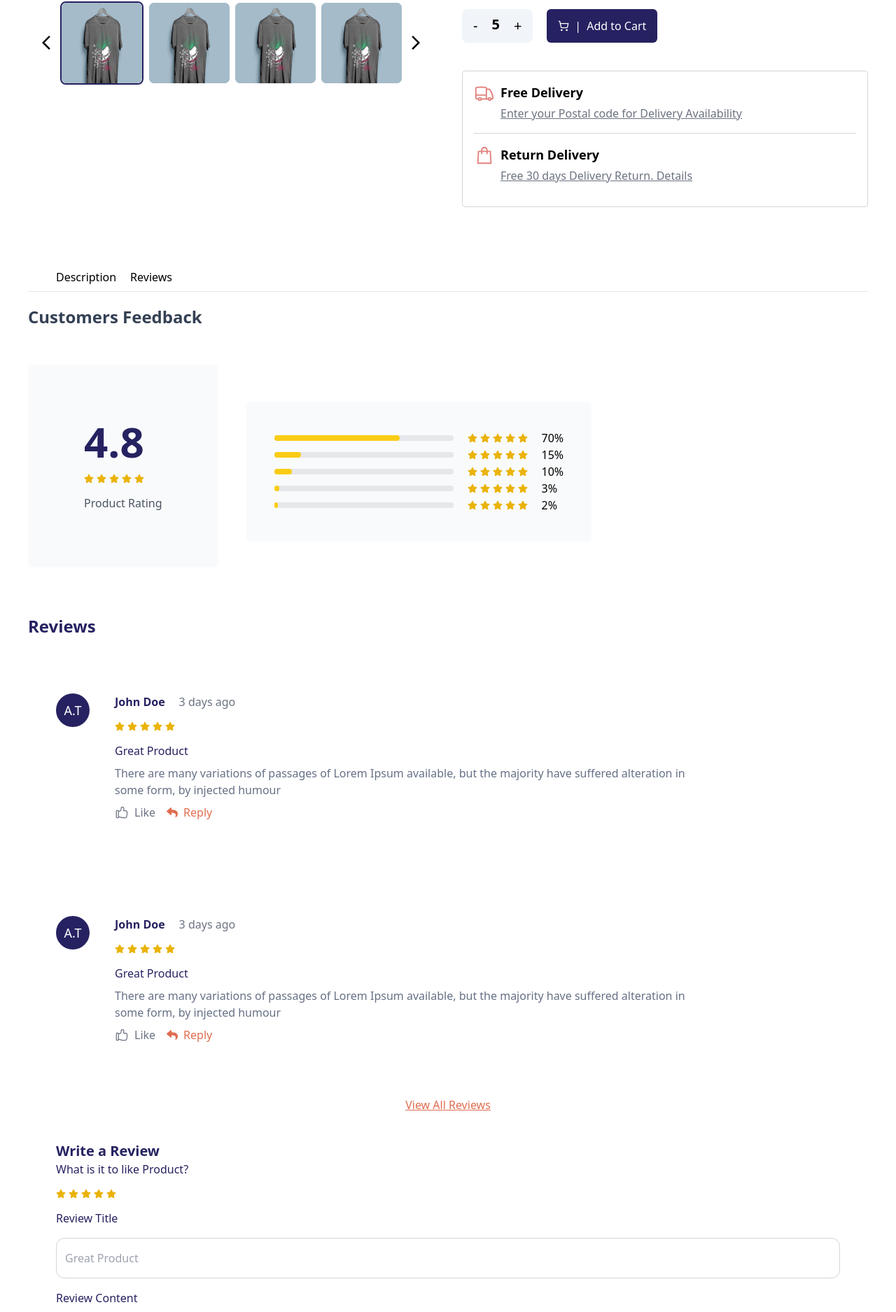
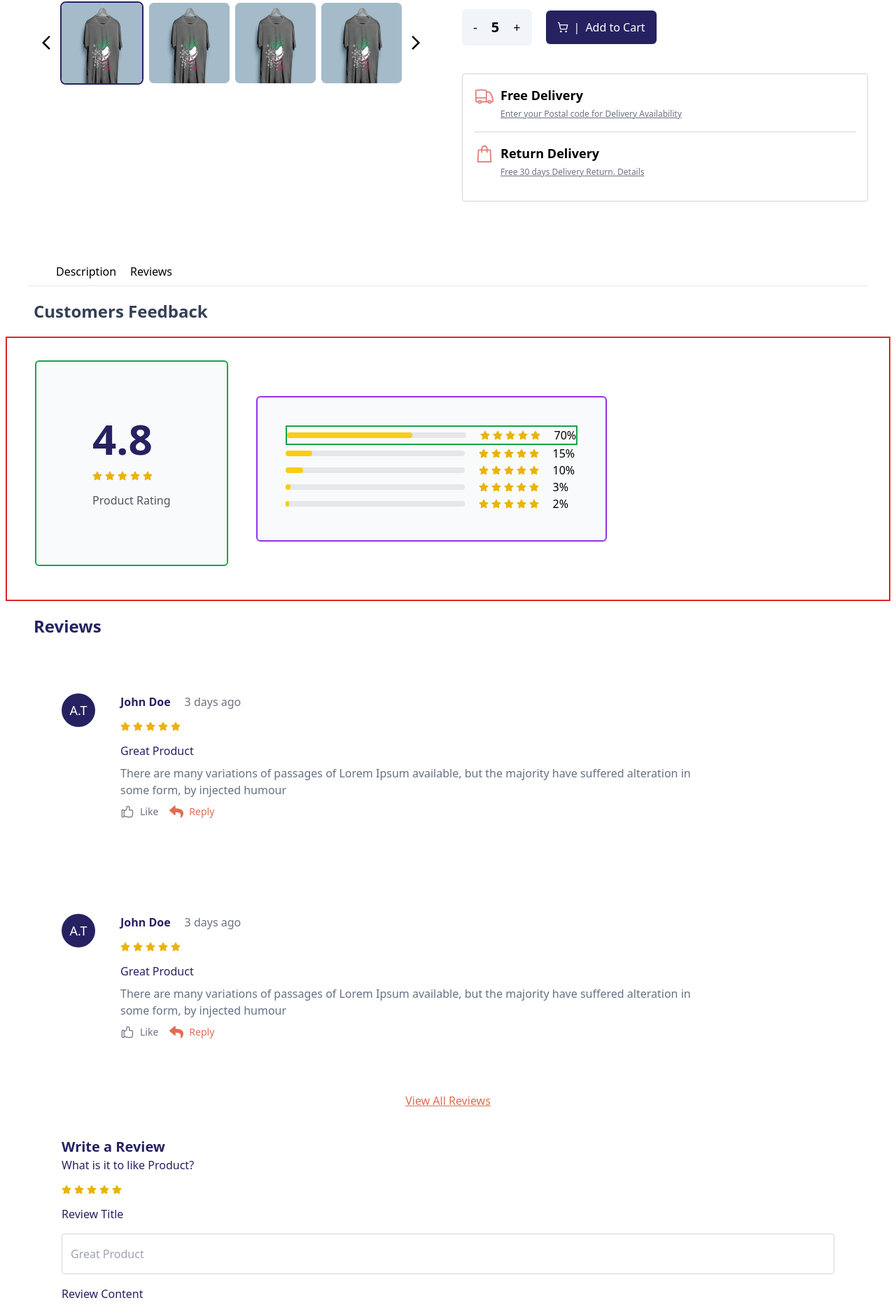
Before and after one commit to awaisabdulsalam/Al-Rafey, a React (Vite) app: page /al-rafey/cart in a window 1280 px wide. Shown: the part 925-2800 px from the top of the page at 70% size. Built offline with nearby package versions, Linux system fonts and the light colour scheme.

Commit message:
Working on responsiveness

```diff
--- a/src/components/Cart.jsx
+++ b/src/components/Cart.jsx
@@ -136,14 +136,14 @@ const Cart = () => {
             </div>
           </div>
         </div>
-        <div className="flex gap-5">
-          <div className="flex justify-center align-middle gap-5 bg-slate-100 px-4 py-2 rounded-lg">
-            <button className="text-xl">-</button>
-            <span className="text-xl font-semibold">5</span>
-            <button className="text-xl">+</button>
+        <div className="flex items-center gap-5">
+          <div className="flex justify-between items-center sm:gap-2 md:gap-5 bg-slate-100 sm:px-4 md:px-4 sm:py-1 md:py-3 rounded-md">
+            <button className="text-lg">-</button>
+            <span className="sm:text-lg md:text-xl sm:font-normal md:font-semibold">5</span>
+            <button className="text-lg">+</button>
           </div>
-          <div>
-            <button className="flex justify-center items-center bg-[#262261] text-white w-full px-4 py-3 rounded-md">
+          <div className="">
+            <button className="flex justify-center items-center bg-[#262261] text-white w-full sm:px-2 md:px-4 sm:py-1 md:py-3 rounded-md">
               <LuShoppingCart className="" />
               <span className="mx-2">|</span> Add to Cart
             </button>
@@ -152,18 +152,18 @@ const Cart = () => {
 
         <div className="border border-gray-300 my-10 p-4 rounded">
           <div className="flex items-start gap-2 mb-4">
-            <HiOutlineTruck className="text-[#e1827c] text-3xl" />
+            <HiOutlineTruck className="text-[#e1827c] sm:text-2xl md:text-3xl" />
             <div>
-              <h2 className="text-lg font-semibold">Free Delivery</h2>
-              <p className="text-gray-500 underline mt-1">Enter your Postal code for Delivery Availability</p>
+              <h2 className="sm:text-[14px] md:text-lg font-semibold">Free Delivery</h2>
+              <p className="text-gray-500 sm:text-[12px] underline mt-1">Enter your Postal code for Delivery Availability</p>
             </div>
           </div>
           <hr className="my-4 border-gray-300" />
           <div className="flex items-start gap-2 mb-4">
-            <LiaShoppingBagSolid className="text-[#e1827c] text-3xl" />
+            <LiaShoppingBagSolid className="text-[#e1827c] sm:text-2xl md:text-3xl" />
             <div>
-              <h2 className="text-lg font-semibold">Return Delivery</h2>
-              <p className="text-gray-500 underline mt-1">Free 30 days Delivery Return. Details</p>
+              <h2 className="sm:text-[14px] md:text-lg font-semibold">Return Delivery</h2>
+              <p className="text-gray-500 sm:text-[12px] underline mt-1">Free 30 days Delivery Return. Details</p>
             </div>
           </div>
         </div>
--- a/src/components/Reviews.jsx
+++ b/src/components/Reviews.jsx
@@ -5,14 +5,15 @@ import { GoThumbsup } from "react-icons/go";
 const Reviews = () => {
   return (
     <>
+      <section className="sm:px-2">
         <section className="">
           <div className="mx-10 my-5">
-          <h1 className="text-2xl text-[#344054] font-semibold">
+            <h1 className="sm:text-lg md:text-2xl text-[#344054] font-semibold">
               Customers Feedback
             </h1>
           </div>
-        <section className="flex gap-10 px-10 py-8">
-          <div className="flex justify-between items-center px-10 py-10 bg-[#f9fafb] mb-4 rounded-md">
+          <section className="sm:flex sm:flex-col md:flex md:flex-row  border-2 border-red-600 gap-10 sm:px-4 md:px-10 py-8">
+            <div className="flex justify-between items-center   border-2 border-green-600  px-10 py-10 bg-[#f9fafb] mb-4 rounded-md">
               <div className="px-10 py-10">
                 <h1 className="text-6xl font-bold text-[#262261]">4.8</h1>
                 <div className="flex gap-1 my-4">
@@ -25,11 +26,11 @@ const Reviews = () => {
                 <p className="text-gray-600">Product Rating</p>
               </div>
             </div>
-          <div className="flex-col items-center self-center h-[100%] gap-4 py-10 px-10 bg-[#f9fafb] rounded-md">
-            <div className="flex items-center gap-5">
+            <div className="flex-col items-center self-center h-[100%] sm:w-[100%] md:w-auto     border-2 border-purple-600 gap-4 py-10  sm:px-4 md:px-10 bg-[#f9fafb] rounded-md">
+              <div className="flex items-center gap-5  border-2 border-green-600">
                 <div className="w-64 bg-gray-200 rounded-full">
                   <div
-                  style={{ width: "70%" }}
+                    style={{ maxWidth: "70%" }}
                     className="h-2 bg-yellow-400 rounded-full"
                   ></div>
                 </div>
@@ -109,11 +110,95 @@ const Reviews = () => {
             </div>
           </section>
         </section>
-      <section className="">
-        <div className="mx-10 my-5">
-          <h1 className="text-2xl text-[#262261] font-semibold">Reviews</h1>
+        <section className="px-0">
+          <div className="sm:mx-2 md:mx-10 sm:my-2 md:my-5">
+            <h1 className="sm:text-xl md:text-2xl text-[#262261] font-semibold">
+              Reviews
+            </h1>
           </div>
 
+          <div className="flex items-start justify-start rounded-lg sm:px-2 md:px-20 py-10 mb-4">
+            <div className="rounded-full my-5 bg-[#262261] text-white sm:px-3 sm:w-10 sm:h-10 md:w-12 md:h-12 flex items-center justify-center mr-4">
+              <span className="sm:text-[12px] md:text-lg">A.T</span>
+            </div>
+            <div className="flex-grow px-5 py-5">
+              <div className="flex  gap-5 mb-2">
+                <p className="sm:font-medium sm:text-[14px] md:text-[16px] md:font-bold text-[#262261]">
+                  John Doe
+                </p>
+                <p className="sm:text-[12px] md:text-[16px] text-gray-500">
+                  3 days ago
+                </p>
+              </div>
+              <div className="flex gap-1 sm:my-2 md:my-4">
+                <FaStar className="text-yellow-500 sm:text-[12px] md:text-sm" />
+                <FaStar className="text-yellow-500 sm:text-[12px] md:text-sm" />
+                <FaStar className="text-yellow-500 sm:text-[12px] md:text-sm" />
+                <FaStar className="text-yellow-500 sm:text-[12px] md:text-sm" />
+                <FaStar className="text-yellow-500 sm:text-[12px] md:text-sm" />
+              </div>
+              <p className="mb-2 sm:text-[14px] md:text-[16px] text-[#262261]">
+                Great Product
+              </p>
+              <p className="sm:text-[12px] md:text-[16px] text-[#667085] mb-2">
+                There are many variations of passages of Lorem Ipsum available,
+                but the majority have suffered alteration in <br /> some form,
+                by injected humour
+              </p>
+              <div className="flex items-center">
+                <GoThumbsup className="text-gray-500 sm:text-[14px] md:text-xl mr-2 cursor-pointer" />
+                <p className="text-gray-500 sm:text-[12px] md:text-[14px] cursor-pointer">
+                  Like
+                </p>
+                <FaReply className="text-[#e06d50] sm:text-[14px] md:text-xl sm:ml-2 md:ml-4 cursor-pointer" />
+                <p className="text-[#e06d50] ml-2 sm:text-[12px] md:text-[14px] cursor-pointer">
+                  Reply
+                </p>
+              </div>
+            </div>
+          </div>
+          <div className="flex items-start justify-start rounded-lg sm:px-2 md:px-20 py-10 mb-4">
+            <div className="rounded-full my-5 bg-[#262261] text-white sm:px-3 sm:w-10 sm:h-10 md:w-12 md:h-12 flex items-center justify-center mr-4">
+              <span className="sm:text-[12px] md:text-lg">A.T</span>
+            </div>
+            <div className="flex-grow px-5 py-5">
+              <div className="flex  gap-5 mb-2">
+                <p className="sm:font-medium sm:text-[14px] md:text-[16px] md:font-bold text-[#262261]">
+                  John Doe
+                </p>
+                <p className="sm:text-[12px] md:text-[16px] text-gray-500">
+                  3 days ago
+                </p>
+              </div>
+              <div className="flex gap-1 sm:my-2 md:my-4">
+                <FaStar className="text-yellow-500 sm:text-[12px] md:text-sm" />
+                <FaStar className="text-yellow-500 sm:text-[12px] md:text-sm" />
+                <FaStar className="text-yellow-500 sm:text-[12px] md:text-sm" />
+                <FaStar className="text-yellow-500 sm:text-[12px] md:text-sm" />
+                <FaStar className="text-yellow-500 sm:text-[12px] md:text-sm" />
+              </div>
+              <p className="mb-2 sm:text-[14px] md:text-[16px] text-[#262261]">
+                Great Product
+              </p>
+              <p className="sm:text-[12px] md:text-[16px] text-[#667085] mb-2">
+                There are many variations of passages of Lorem Ipsum available,
+                but the majority have suffered alteration in <br /> some form,
+                by injected humour
+              </p>
+              <div className="flex items-center">
+                <GoThumbsup className="text-gray-500 sm:text-[14px] md:text-xl mr-2 cursor-pointer" />
+                <p className="text-gray-500 sm:text-[12px] md:text-[14px] cursor-pointer">
+                  Like
+                </p>
+                <FaReply className="text-[#e06d50] sm:text-[14px] md:text-xl sm:ml-2 md:ml-4 cursor-pointer" />
+                <p className="text-[#e06d50] ml-2 sm:text-[12px] md:text-[14px] cursor-pointer">
+                  Reply
+                </p>
+              </div>
+            </div>
+          </div>
+        </section>
+        {/* <section className="">
         <div className="flex items-start justify-start rounded-lg px-20 py-10 mb-4">
           <div className="rounded-full my-5 bg-[#262261] text-white w-12 h-12 flex items-center justify-center mr-4">
             <span className="text-lg">A.T</span>
@@ -144,72 +229,45 @@ const Reviews = () => {
             </div>
           </div>
         </div>
-      </section>
-      <section className="">
-        <div className="flex items-start justify-start rounded-lg px-20 py-10 mb-4">
-          <div className="rounded-full my-5 bg-[#262261] text-white w-12 h-12 flex items-center justify-center mr-4">
-            <span className="text-lg">A.T</span>
-          </div>
-          <div className="flex-grow px-5 py-5">
-            <div className="flex gap-5 mb-2">
-              <p className="font-bold text-[#262261]">John Doe</p>
-              <p className="text-gray-500">3 days ago</p>
-            </div>
-            <div className="flex gap-1 my-4">
-              <FaStar className="text-yellow-500 text-sm" />
-              <FaStar className="text-yellow-500 text-sm" />
-              <FaStar className="text-yellow-500 text-sm" />
-              <FaStar className="text-yellow-500 text-sm" />
-              <FaStar className="text-yellow-500 text-sm" />
-            </div>
-            <p className="mb-2 text-[#262261]">Great Product</p>
-            <p className="text-[#667085] mb-2">
-              There are many variations of passages of Lorem Ipsum available,
-              but the majority have suffered alteration in <br /> some form, by
-              injected humour
-            </p>
-            <div className="flex items-center">
-              <GoThumbsup className="text-gray-500 text-xl mr-2" />
-              <p className="text-gray-500">Like</p>
-              <FaReply className="text-[#e06d50] ml-4" />
-              <p className="text-[#e06d50] ml-2">Reply</p>
-            </div>
-          </div>
-        </div>
-      </section>
+      </section> */}
         <div className="flex justify-center">
           <button className="underline text-[#e06d50]">
             <a href="#">View All Reviews</a>
           </button>
         </div>
 
-      <section className="gap-5 px-20 py-10  mb-2">
+        <section className="gap-5 sm:px-4 md:px-20 py-10  mb-2">
           <div className="flex">
-          <p className="font-bold text-xl text-[#262261]">Write a Review</p>
+            <p className="sm:font-semibold md:font-bold sm:text-[16px] md:text-xl text-[#262261]">
+              Write a Review
+            </p>
           </div>
-        <p className="font-md text-[#262261]">What is it to like Product?</p>
+          <p className="font-md sm:text-[14px] md:text-[16px] text-[#262261]">
+            What is it to like Product?
+          </p>
           <div className="flex gap-1 my-4">
-          <FaStar className="text-yellow-500 text-sm" />
-          <FaStar className="text-yellow-500 text-sm" />
-          <FaStar className="text-yellow-500 text-sm" />
-          <FaStar className="text-yellow-500 text-sm" />
-          <FaStar className="text-yellow-500 text-sm" />
+            <FaStar className="text-yellow-500 sm:text-[12px] md:text-sm" />
+            <FaStar className="text-yellow-500 sm:text-[12px] md:text-sm" />
+            <FaStar className="text-yellow-500 sm:text-[12px] md:text-sm" />
+            <FaStar className="text-yellow-500 sm:text-[12px] md:text-sm" />
+            <FaStar className="text-yellow-500 sm:text-[12px] md:text-sm" />
           </div>
-        <p className="my-4 font-md text-[#262261]">Review Title</p>
+          <p className="my-4 font-md sm:text-[14px] md:text-[16px] sm:font-normal text-[#262261]">Review Title</p>
           <input
             type="text"
             placeholder="Great Product"
-          className="w-full px-3 py-4 rounded-xl border border-gray-300"
+            className="w-full sm:text-[12px] md:text-[16px] sm:px-1 md:px-3 sm:py-1 md:py-4 rounded-[4px] border border-gray-300"
           />
-        <p className="my-4 font-md text-[#262261]">Review Content</p>
+          <p className="my-4 font-md sm:text-[14px] md:text-[16px] sm:font-normal text-[#262261]">Review Content</p>
           <textarea
             type="area"
             placeholder="It is a long established fact that a reader will be distracted by the readable content of a page when looking at its layout. The point of using Lorem Ipsum is that it has a more-or-less normal distribution of letters, as opposed to using 'Content here, content here', making it look like readable English."
-          className="w-full px-3 py-4 rounded-xl border border-gray-300"
+            className="w-full sm:text-[12px] md:text-[16px] sm:px-1 md:px-3 sm:py-1 md:py-4 rounded-[4px] border border-gray-300"
           />
-        <button className="font-bold bg-[#262261] text-white mt-5 px-10 py-3 rounded-md">
+          <button className="sm:text-[12px] md:text-[16px] sm:font-normal md:font-bold bg-[#262261] text-white mt-5 sm:px-2 md:px-10 sm:py-2 md:py-3 rounded-[4px]">
             Submit Review
           </button>
+        </section>
       </section>
     </>
   );
```
Lines whose indentation alone changed are shown as unchanged.
